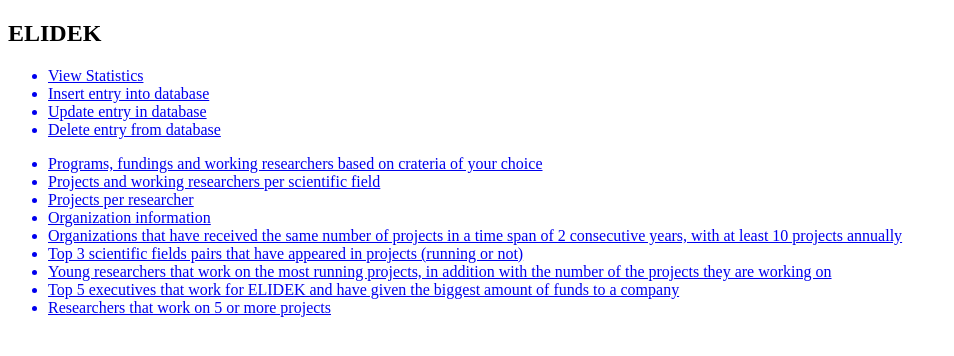
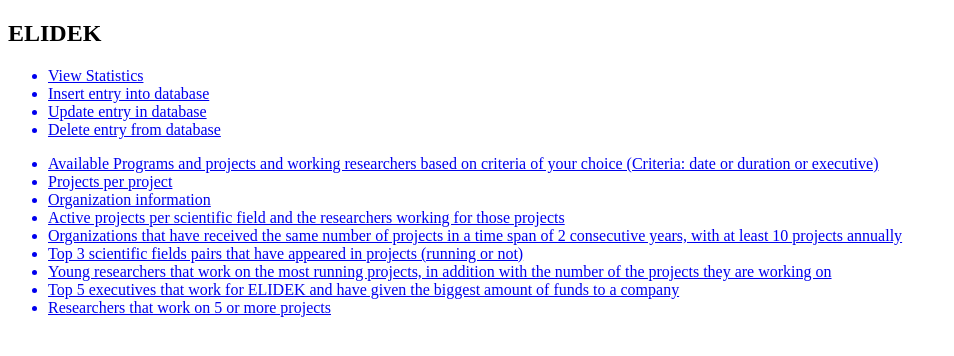
Before and after one commit to GeorgeSot71/NTUA_Databases_ELIDEK, a Flask app: page /queries in a window 1280 px wide. Shown: the top 356 px of the page, without its empty margins (0-954 px from the left). Run offline with Flask 2, Linux system fonts and the light colour scheme.

Commit message:
Update queries.html

```diff
--- a/server/templates/queries.html
+++ b/server/templates/queries.html
@@ -5,16 +5,16 @@
   <nav class="menu" tabindex="0">
       <ul>
       <a href="/queries/query1">
-          <li>Programs, fundings and working researchers based on crateria of your choice</li>
+          <li>Available Programs and projects and working researchers based on criteria of your choice (Criteria: date or duration or executive)</li>
       </a>
       <a href="/queries/query2a">
-          <li>Projects and working researchers per scientific field</li>
+          <li>Projects per project</li>
       </a>
       <a href="/queries/query2b">
-          <li>Projects per  researcher</li>
+          <li>Organization information</li>
       </a>
       <a href="/queries/query3">
-          <li>Organization information</li>
+          <li>Active projects per scientific field and the researchers working for those projects</li>
       </a>
       <a href="/queries/query4">
           <li>Organizations that have received the same number of projects in a time span of 2 consecutive years, with at least 10 projects annually</li>
```
